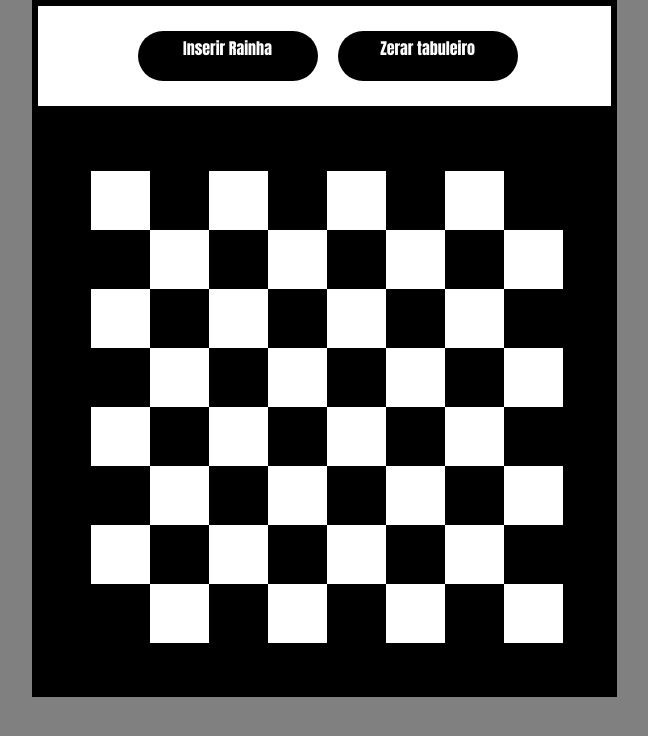
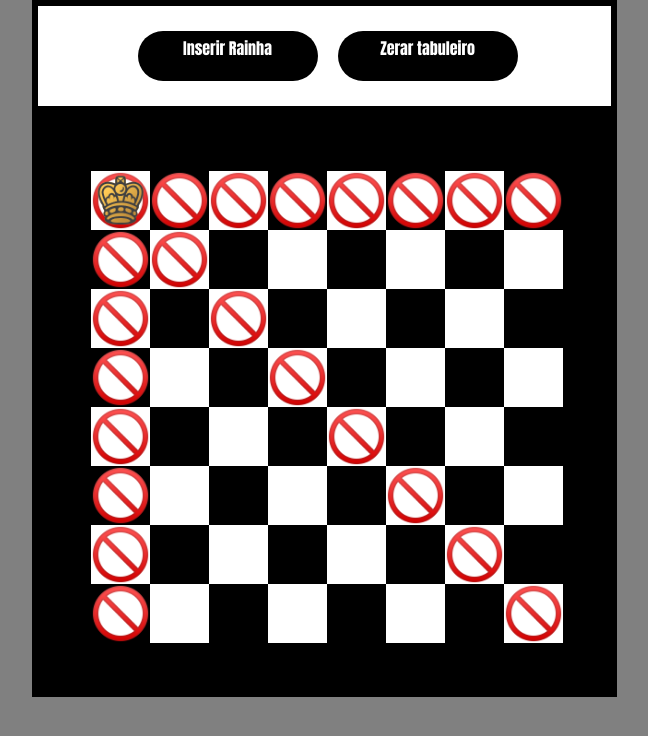
Before and after one commit to DinoDbene/8Rainhas, a plain HTML site: page index.html in a window 1280 px wide. Both pictures are taken after a click on the element "Inserir Rainha". Shown: the whole page, without its empty margins (316-964 px from the left). Drawn offline with Linux system fonts and the light colour scheme.

Commit message:
Falta: bloquear em diagonal

```diff
--- a/index.html
+++ b/index.html
@@ -12,11 +12,11 @@
     <div class="menu-bar">
         <div class="gp-bottons">
 
-            <div class="button" onclick="gridCreate()">
+            <div class="button" onclick="reset()">
                 Zerar tabuleiro
             </div>
 
-            <div class="button" onclick="">
+            <div class="button" onclick="inserirRainha()">
                 Inserir Rainha
             </div>
 
--- a/js/script.js
+++ b/js/script.js
@@ -6,26 +6,27 @@
     var HEIGHT = cnv.height
 
     var tileSize = 59
-    var spriteSize = 100
-// Inserindo o sprit sheet do personagem
-    var trump = new Image()
-        trump.src = "img/trump_run.png"
-        trump.addEventListener("load", function() {
+    var spriteSize = 64
+
+// Inserindo o sprit sheet da Rainha
+    var Rainha = new Image()
+        Rainha.src = "img/xadrez.png"
+        Rainha.addEventListener("load", function() {
         requestAnimationFrame(loop, cnv)
 
     }, false)
-// Inserindo o sprit sheet do goal
-    var dollar = new Image()
-        dollar.src = "img/dollar.png"
-        dollar.addEventListener("load", function() {
+// Inserindo o sprit sheet do Bloqueado
+    var Bloqueado = new Image()
+        Bloqueado.src = "img/bloqueado.png"
+        Bloqueado.addEventListener("load", function() {
         requestAnimationFrame(loop, cnv)
 
     }, false)
 
 
-// Criando labirinto vazio
+// Criando matriz do tabuleiro
 
-    var maze = [[{}, {}, {}, {}, {}, {}, {}, {}, {}, {}],
+    var tabuleiro = [[{}, {}, {}, {}, {}, {}, {}, {}, {}, {}],
                     [{}, {}, {}, {}, {}, {}, {}, {}, {}, {}],
                     [{}, {}, {}, {}, {}, {}, {}, {}, {}, {}],
                     [{}, {}, {}, {}, {}, {}, {}, {}, {}, {}],
@@ -38,30 +39,28 @@
                 ]
 
     // Inicializa cada objeto da matriz
-    function initMaze() {
-        for (var row in maze) {
-            for (var column in maze[row]) {
-                maze[row][column].row = Number(row)
-                maze[row][column].column = Number(column)
-                maze[row][column].distance = Number.MAX_VALUE
-                maze[row][column].dad = null
-                maze[row][column].value = 0
-                maze[row][column].status = 1 // Existe 2 status{0 = bloqueado, 1 = disponivel}
+    function initTabuleiro() {
+        for (var row in tabuleiro) {
+            for (var column in tabuleiro[row]) {
+                tabuleiro[row][column].row = Number(row)
+                tabuleiro[row][column].column = Number(column)
+                tabuleiro[row][column].value = 0
+                tabuleiro[row][column].status = 1 // Existe 2 status{0 = bloqueado, 1 = disponivel}
             }
         }
     }
 
-     initMaze()
+     initTabuleiro()
 
-    let nInicio = maze[1][1]
-    let nFinal = maze[9][9]
+    let nInicio = tabuleiro[1][7]
+    let nFinal = tabuleiro[8][5]
 
-    // configuranda os atributos do personagem
-    const player = {
-        x: (nInicio.column)*(tileSize+2),
-        y: (nInicio.row)*(tileSize+2),
-        width: tileSize-10,
-        height: tileSize-10,
+    // configuranda os atributos das rainhas
+    const rainha = {
+        x: (nInicio.column)*(tileSize),
+        y: (nInicio.row)*(tileSize),
+        width: tileSize,
+        height: tileSize,
         velocidade: 1,
         srcX: 0,
         srcY: 0,
@@ -69,8 +68,8 @@
         isSelected: false
     }
 
-    // configuranda os atributos do alvo
-    const goal = {
+    // configuranda os atributos dos bloqueios
+    const bloqueio = {
         x: (nFinal.column)*(tileSize),
         y: (nFinal.row)*(tileSize),
         width: tileSize,
@@ -86,27 +85,28 @@
     // Gera borda do labirinto
     function borderCreate() {
 
-        for (var row in maze) {
-            for (var column in maze[row]) {
+        for (var row in tabuleiro) {
+            for (var column in tabuleiro[row]) {
                 if (column == 0 || column == 9 || row == 0 || row == 9) {
-                    maze[row][column].value = 1
+                    tabuleiro[row][column].value = 1
+                    tabuleiro[row][column].status = 0
                 }
             }
         }
     }
 
-    // GERA A GRADE E VAI ZERANDO ALGUNS EXCETO AS DUPLAS IMPARES
+    // GERA OS QUADRADOS DO TABULEIRO
     function gridCreate(){
 
-        for (var row in maze) {
-            for (var column in maze[row]) {
+        for (var row in tabuleiro) {
+            for (var column in tabuleiro[row]) {
 
                 if (!impar(row) && impar(column)) {
-                    maze[row][column].value = 1
+                    tabuleiro[row][column].value = 1
                 }
 
                 if (impar(row) && !impar(column)) {
-                    maze[row][column].value = 1
+                    tabuleiro[row][column].value = 1
                 }
             }
         }
@@ -116,38 +116,200 @@
     borderCreate()
 
 
-    var queue = []
-
-    function buscaEmLargura(maze, nInicio, nFinal) {
-        // for
-        //      O algoritmo insere uma rainha
-        //      solucao.push(rainha)
-        //      Se (espaço disponivel) {
-        //          checkpoint = solucao
-        //      } else {
-        //          solucao = checkpoint
-        //      }
-        //      procura a proxima coluna disponivel
+    var rainhas = []
+    var lastUpdate = []
+    var bloqueados = []
 
 
+    // - Recebe o tabuleiro
+    // - Verifica se ha algum campo disponivel
+    // - Retorna o campo se holver
+    function procurar(tabuleiro) {
+        let avaiable = false
+
+        for (let row = 0; row < tabuleiro.length; row++) {
+            for (let column = 0; column < tabuleiro[row].length; column++) {
+
+                if (tabuleiro[row][column].status === 1) {
+                    avaiable = true
+                    console.log(tabuleiro[row][column])
+                    return [avaiable, tabuleiro[row][column]]
+                }
+            }
+        }
+
+        if (!avaiable) {
+            return [avaiable]
+        }
+    }
+
+
+    // - Recebe o tabuleiro
+    // - Insere a rainha
+    // - Bloqueia linha, coluna e diagonal da rainha
+    // - Retorna o novo tabuleiro
+    function reBloquear(tabuleiro, rainhas) {
+
+        for (let i = 0; i < tabuleiro.length; i++) {
+            for (let j = 0; j < tabuleiro[i].length; j++) {
+
+                laterais = (i == 0 || i == 9 || j == 0 || j == 9)
+
+                if (!laterais) {
+                    tabuleiro[i][j].status = 1
+                }
 
 
             }
+
+        }
+
+        for (let r = 0; r < rainhas.length; r++) {
+            let x = rainhas[r].column
+            let y = rainhas[r].row
+
+            // // Zera a linha
+            for (let i = 0; i < tabuleiro[y].length; i++) {
+                laterais = (i == 0 || i == 9)
+
+                if (!laterais) {
+                    tabuleiro[y][i].status = 0
+                }
+            }
+
+            // // Zera a coluna
+            for (let i = 0; i < tabuleiro.length; i++) {
+                laterais = (i == 0 || i == 9)
+
+                if (!laterais) {
+                    tabuleiro[i][x].status = 0
+                }
+            }
+
+            // Zera a diagonal
+            let k = x
+
+            for (let i = y; (i < 9) && (k < 9); i++) {
+                for (let j = k; j < k+1; j++) {
+                    laterais = (i == 0 || i == 9 || j == 0 || j == 9)
+
+                    if (!laterais) {
+                        tabuleiro[i][j].status = 0
+                    }
+                }
+                k++
+            }
+
+            for (let i = 0; i < bloqueados.length; i++) {
+                bloqueados[i].status = 0
+
+            }
+        }
+    }
+
+    function inserirBloquear(tabuleiro, avaiable) {
+        lastUpdate = []
+
+        let x = avaiable.column
+        let y = avaiable.row
+
+        rainhas.push(avaiable)
+
+        // // Zera a linha
+        for (let i = 0; i < tabuleiro[y].length; i++) {
+            laterais = (i == 0 || i == 9)
+
+            if (!laterais && tabuleiro[y][i].status !== 0) {
+                tabuleiro[y][i].status = 0
+            }
+        }
+
+        // // Zera a coluna
+        for (let i = 0; i < tabuleiro.length; i++) {
+            laterais = (i == 0 || i == 9)
+
+            if (!laterais && tabuleiro[i][x].status !== 0) {
+                tabuleiro[i][x].status = 0
+            }
+        }
+
+        // Zera a diagonal
+        let k = x
+
+        for (let i = y; (i < 9) && (k < 9); i++) {
+            for (let j = k; j < k+1; j++) {
+                laterais = (i == 0 || i == 9 || j == 0 || j == 9)
+
+                if (!laterais && tabuleiro[i][j].status !== 0) {
+                    tabuleiro[i][j].status = 0
+                }
+            }
+            k++
+        }
+
+        return tabuleiro
+    }
+
+    // - Recebe o tabuleiro
+    // - remove a ultima rainha
+    // - Desbloqueia linha, coluna e diagonal da rainha removida
+    // - Retorna o novo tabuleiro
+    function removerDesbloquear() {
+        let x = rainhas[rainhas.length-1].column
+        let y = rainhas[rainhas.length-1].row
+
+        bloqueados.push(tabuleiro[y][x])
+
+        rainhas.pop()
+
+        reBloquear(tabuleiro, rainhas)
+
+        return tabuleiro
+    }
+
+    function inserirRainha() {
+        console.log(rainhas)
+
+        let disponivel = procurar(tabuleiro)
+
+        console.log("disponivel: "+disponivel[0])
+        if (disponivel[0]) {
+            inserirBloquear(tabuleiro, disponivel[1])
+
+        } else {
+            removerDesbloquear(tabuleiro)
+            // inserirRainha()
+        }
+        // inserirBloquear(tabuleiro, procurar(tabuleiro))
+
+    }
+
 gridCreate()
+
+function reset() {
+    initTabuleiro()
+    borderCreate()
+    gridCreate()
+
+    rainhas = []
+    ctx.clearRect(0, 0, WIDTH, HEIGHT)
+    ctx.save()
+    console.log(rainhas)
+}
 
 // Função de atualizar a tela
     function update() {
 
 
     }
-// Função que renderiza a matriz "maze" e a animação do personagem
+// Função que renderiza tabuleiro, bloqueios e rainhas
     function render() {
         // Tabuleiro
         ctx.clearRect(0, 0, WIDTH, HEIGHT)
         ctx.save()
-        for (let row in maze) {
-            for (let column in maze[row]) {
-                let tile = maze[row][column].value
+        for (let row in tabuleiro) {
+            for (let column in tabuleiro[row]) {
+                let tile = tabuleiro[row][column].value
 
                 if (tile === 1) {
                     let x = column*tileSize
@@ -156,28 +318,41 @@ gridCreate()
                 }
             }
         }
-        // Desenha o caminho
 
-        // Rederiza o Dollar enquando o player não estiver encima dele
-        // if (!(player.x > goal.x-10 && player.x < goal.x+10
-        //     && player.y > goal.y-10 && player.y < goal.y+10)) {
-        //     ctx.drawImage(
-        //         dollar,
-        //         goal.srcX, goal.srcY, 550, 550,
-        //         goal.x, goal.y, goal.width, goal.height
-        //     )
-        // } else {
-        //     console.log("Você conseguiu!!")
-        // }
+        // Rederiza os campos bloqueados
+        for (let row = 0; row < tabuleiro.length; row++) {
+            for (let column = 0; column < tabuleiro[row].length; column++) {
+                laterais = (column == 0 || column == 9 || row == 0 || row == 9)
 
-        // Renderiza o personagem
-        // ctx.drawImage(
-        //     trump,
-        //     player.srcX, player.srcY, spriteSize, spriteSize,
-        //     player.x-15, player.y-21, player.width+30, player.height+30
-        // )
+                if (tabuleiro[row][column].status === 0 && !laterais) {
+                    let x = tabuleiro[row][column].column
+                    let y = tabuleiro[row][column].row
 
+                    ctx.drawImage(
+                        Bloqueado,
+                        bloqueio.srcX, bloqueio.srcY, 512, 512,
+                        x*(tileSize), y*(tileSize), bloqueio.width, bloqueio.height
+                    )
                 }
+            }
+        }
+
+        // Renderiza as rainhas
+        for (let i = 0; i < rainhas.length; i++) {
+            // laterais = (column == 0 || column == 9 || row == 0 || row == 9)
+
+
+            let x = rainhas[i].column
+            let y = rainhas[i].row
+
+            ctx.drawImage(
+                Rainha,
+                rainha.srcX, rainha.srcY, spriteSize, spriteSize,
+                x*(tileSize), y*(tileSize), rainha.width, rainha.height
+            )
+        }
+    }
+
 // Faz com que o jogo continue iterando
     function loop() {
         update()
```
Also changed, not shown: img/bloqueado.png (added), img/dollar.png (deleted), img/trump_run.png (deleted), img/voltar.png (deleted), img/xadrez.png (added). Lines whose indentation alone changed are shown as unchanged.
